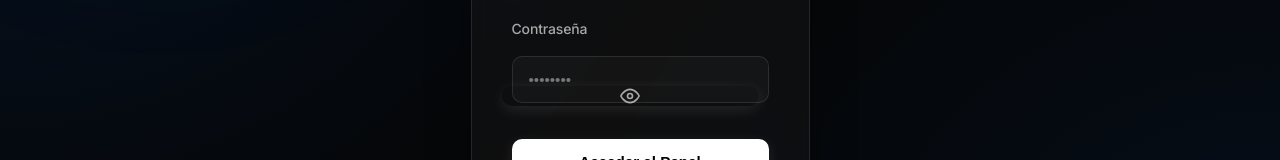
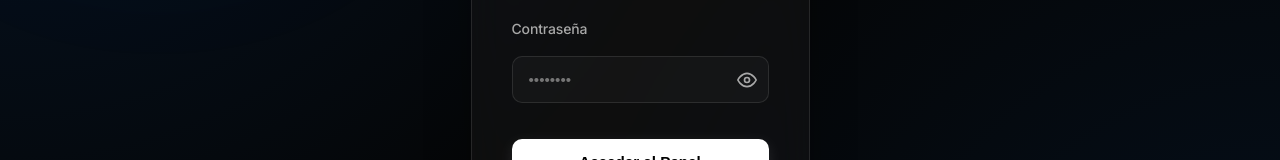
Before and after one commit to Mckendo2/ferreteria-noa-frontend, a React (Vite) app: page /login in a window 1280 px wide. Shown: the part 364-524 px from the top of the page. Built offline with nearby package versions, Linux system fonts and the light colour scheme; no server answers.

Commit message:
password input correccion

```diff
--- a/src/features/auth/pages/LoginPage.jsx
+++ b/src/features/auth/pages/LoginPage.jsx
@@ -71,14 +71,17 @@ const LoginPage = () => {
                                 onClick={() => setShowPassword(!showPassword)}
                                 style={{
                                     position: 'absolute',
-                                    right: '10px',
+                                    right: '12px',
                                     top: '50%',
                                     transform: 'translateY(-50%)',
-                                    background: 'none',
+                                    background: 'transparent',
                                     border: 'none',
                                     cursor: 'pointer',
                                     padding: '0',
-                                    color: 'var(--text-secondary, #666)',
+                                    margin: '0',
+                                    width: 'auto',
+                                    boxShadow: 'none',
+                                    color: 'var(--text-secondary, #999)',
                                     display: 'flex',
                                     alignItems: 'center',
                                     justifyContent: 'center'
```
